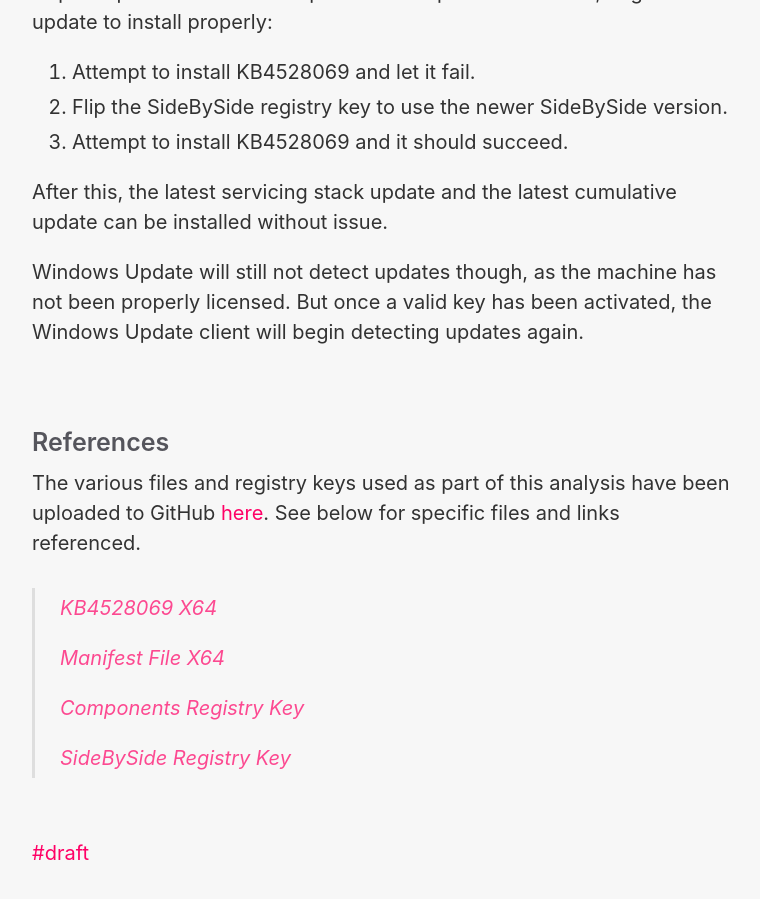
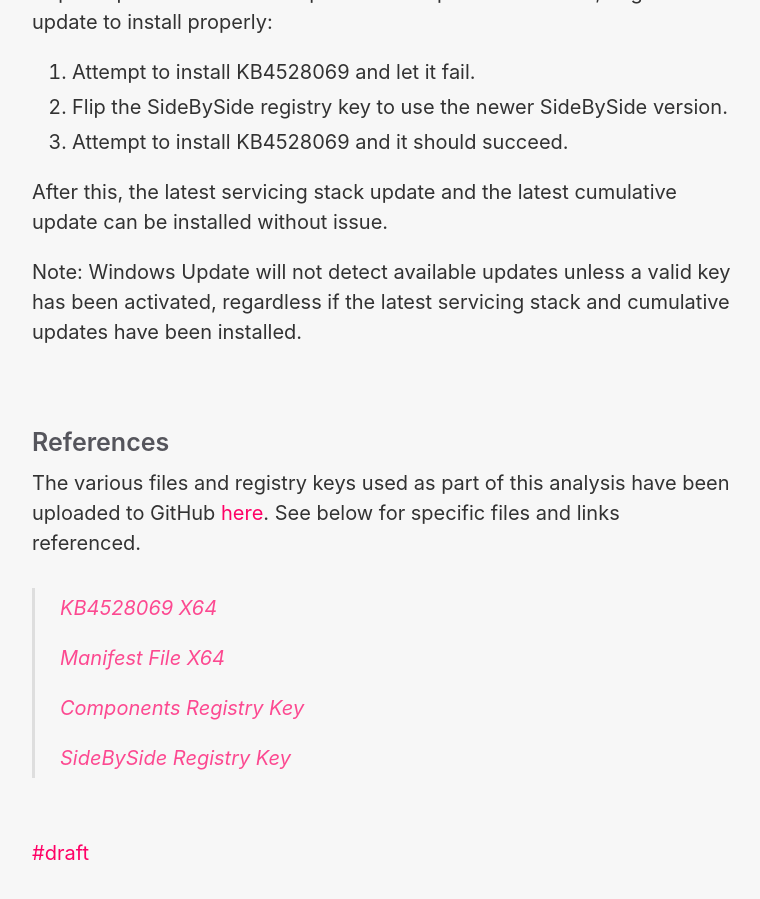
Before and after one commit to HackAndPwn/HackAndPwn.github.io, a Jekyll site: the page built from _posts/2020-04-28-windows-7-esu-analysis.md, in a window 1280 px wide and 900 px high, scrolled down 12924 px. Shown: the whole window, without its empty margins (258-1018 px from the left). Built offline with Jekyll 4.4.1, drawn with Linux system fonts in a browser that asks for light colours.

Commit message:
Fix sentence

```diff
--- a/_posts/2020-04-28-windows-7-esu-analysis.md
+++ b/_posts/2020-04-28-windows-7-esu-analysis.md
@@ -165,7 +165,7 @@ What I learned from dissecting this update was that there are 3 important parts
 
 After this, the latest servicing stack update and the latest cumulative update can be installed without issue.
 
-Windows Update will still not detect updates though, as the machine has not been properly licensed.  But once a valid key has been activated, the Windows Update client will begin detecting updates again.
+Note: Windows Update will not detect available updates unless a valid key has been activated, regardless if the latest servicing stack and cumulative updates have been installed.
 
 <br>
 
```
